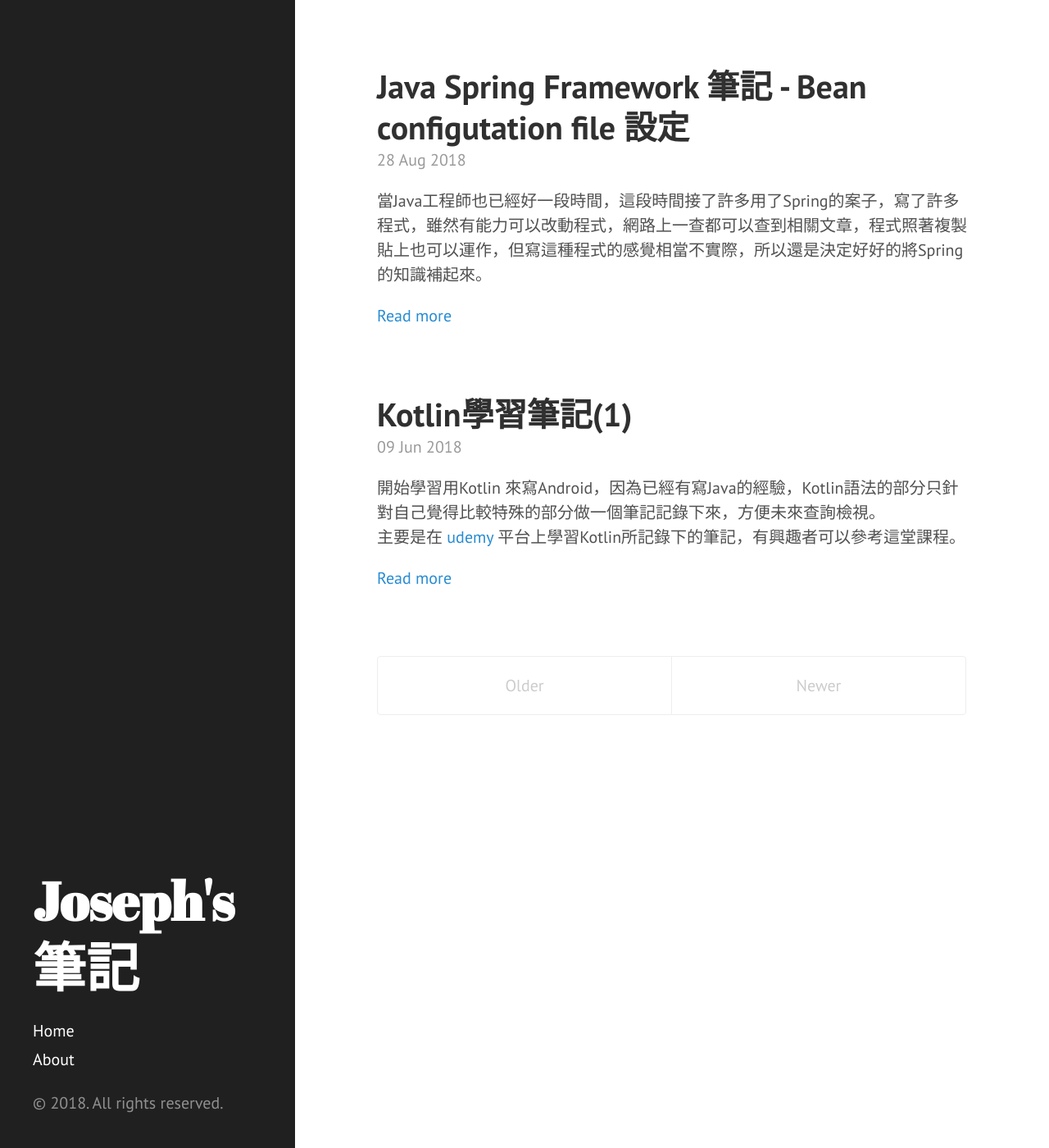
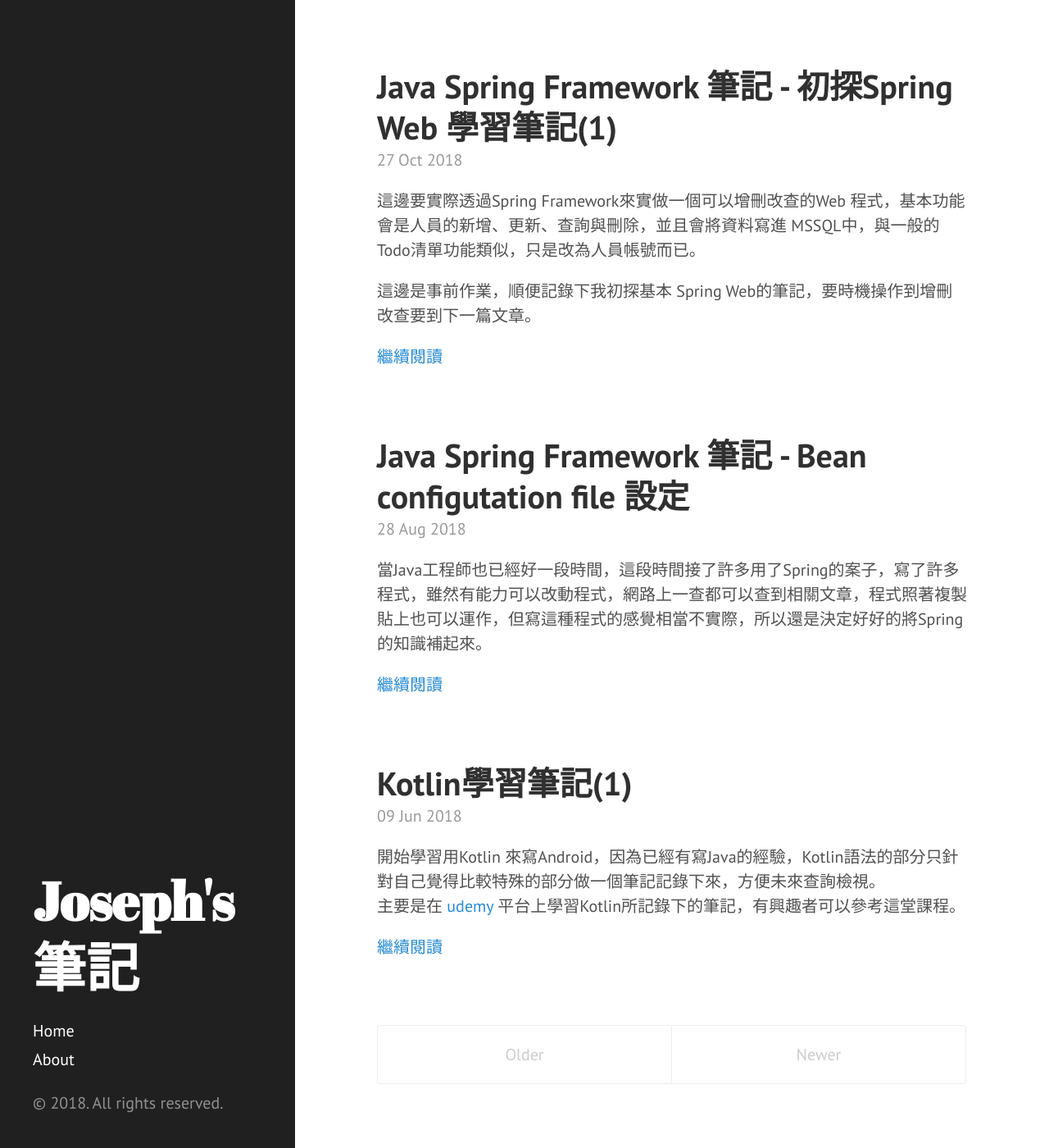
Before and after one commit to josephjsf/josephjsf.github.io, a Jekyll site: the page built from index.html, in a window 1280 px wide and 1400 px high. Shown: the whole window at 82% size. Built offline with Jekyll 4.4.1, drawn with Linux system fonts in a browser that asks for light colours; nearby versions of some CDN libraries; the list of posts is cut into pages by our own code; some of the changed lines change nothing that is shown.

Commit message:
add spring web basis

````diff
--- /dev/null
+++ b/_posts/java/2018/10/2018-10-27-spring-web-basic.md
@@ -0,0 +1,547 @@
+---
+title: Java Spring Framework 筆記 - 初探Spring Web 學習筆記(1)
+layout: post
+categories: Java
+tags:
+- Java
+- 筆記
+- Spring Framework
+---
+這邊要實際透過Spring Framework來實做一個可以增刪改查的Web 程式，基本功能會是人員的新增、更新、查詢與刪除，並且會將資料寫進 MSSQL中，與一般的Todo清單功能類似，只是改為人員帳號而已。
+
+這邊是事前作業，順便記錄下我初探基本 Spring Web的筆記，要時機操作到增刪改查要到下一篇文章。
+
+<!--more-->
+
+## 資料庫建立
+
+首先資料庫的部分，我是透過Docker安裝了MSSQL，安裝好後建立Database與一個Person Table：
+
+### 1. 建立Server
+
+```sql
+CREATE DATABASE Spring
+```
+
+### 2. 建立Person Table
+
+```SQL
+CREATE TABLE Person (
+    uuid UNIQUEIDENTIFIER not null,
+    firstName VARCHAR(30),
+    lastName VARCHAR(30),
+    gender CHAR(1),
+    email VARCHAR(320)
+    PRIMARY KEY (uuid)
+)
+
+```
+
+### 3. 新增資料
+
+這邊新增兩筆測試用的資料。
+
+```sql
+INSERT INTO dbo.Person values(
+    NEWID(),
+    'Mary',
+    'Huang',
+    'F',
+    'mary@example.com.tw'
+);
+
+INSERT INTO dbo.Person values(
+    NEWID(),
+    'Tom',
+    'Lin',
+    'M',
+    'tom@example.com.tw'
+);
+```
+
+## Spring Web 基礎
+
+接著建立一個Spring Website，先透過maven加入 dependency：
+
+
+```xml
+<project xmlns="http://maven.apache.org/POM/4.0.0" xmlns:xsi="http://www.w3.org/2001/XMLSchema-instance" xsi:schemaLocation="http://maven.apache.org/POM/4.0.0 http://maven.apache.org/xsd/maven-4.0.0.xsd">
+  <modelVersion>4.0.0</modelVersion>
+  <groupId>org.joseph.example</groupId>
+  <artifactId>spring-website</artifactId>
+  <version>0.0.1-SNAPSHOT</version>
+  <dependencies>
+  	<dependency>
+  		<groupId>org.springframework</groupId>
+  		<artifactId>spring-core</artifactId>
+  		<version>5.0.8.RELEASE</version>
+  	</dependency>
+  	<dependency>
+  		<groupId>org.springframework</groupId>
+  		<artifactId>spring-beans</artifactId>
+  		<version>5.0.8.RELEASE</version>
+  	</dependency>
+  	<dependency>
+  		<groupId>org.springframework</groupId>
+  		<artifactId>spring-context</artifactId>
+  		<version>5.0.8.RELEASE</version>
+  	</dependency>
+  	<dependency>
+  		<groupId>org.springframework</groupId>
+  		<artifactId>spring-jdbc</artifactId>
+  		<version>5.0.8.RELEASE</version>
+  	</dependency>
+  	<dependency>
+  		<groupId>org.springframework</groupId>
+  		<artifactId>spring-web</artifactId>
+  		<version>5.0.8.RELEASE</version>
+  	</dependency>
+  	<dependency>
+  		<groupId>org.springframework</groupId>
+  		<artifactId>spring-webmvc</artifactId>
+  		<version>5.0.8.RELEASE</version>
+  	</dependency>
+  	<dependency>
+  		<groupId>jstl</groupId>
+  		<artifactId>jstl</artifactId>
+  		<version>1.2</version>
+  	</dependency>
+  </dependencies>
+</project>
+```
+<img src="https://i.imgur.com/OlNxFcJ.png" alt="pom.xml設定" title="pom.xml設定">
+
+另外在專案上點**右鍵 ->  properties -> Deployment Assembly **，須要將Maven 加到路徑上
+
+<img src="https://i.imgur.com/2JpmHbe.png" alt="Deployment Assembly設定" title="Deployment Assembly設定">
+
+### 1. 建立Dispatch Servlet
+建立Dispatch Servlet的目的在於過濾所有的請求，所有送往 Server端的請求，都會由Spring將請求送往Dispatch Servlet，再由Dispatch Servlet尋要對應的controller做處理。
+
+在專案上點右鍵新增 Servlet，接著將 **Use an existing Servlet class or JSP** 選項勾起，接著選 Browse，找到Spring 內的 **Dispatch Servlet**
+
+<img src="https://i.imgur.com/tkYTk1s.png" alt="新增DispatchServlet" title="新增DispatchServlet">
+
+<img src="https://i.imgur.com/KJa8Scw.png" alt="選擇DispatchServlet" title="選擇DispatchServlet">
+
+如果在選擇Dispatch Servlet時出現沒有可用的Servlet訊息時，可以嘗試到**專案 -> Properties -> Targeted Runtimes**，將要佈屬的 Tomcat勾起來，如果沒有則自己建立一個，在新增完畢後，應該就可以選擇DisptachServlet類別：
+
+<img src="https://i.imgur.com/rHv6EKK.png" alt="設定Targeted Runtimes" title="設定Targeted Runtimes">
+
+
+完成後會在web.xml內看見所加入的 Dispatch Servlet設定：
+
+<img src="https://i.imgur.com/R3wWYUc.png" alt="web.xml設定" title="web.xml設定">
+
+接著我們調整Servlet設定：
+
+web.xml：
+
+```xml
+<?xml version="1.0" encoding="UTF-8"?>
+<web-app xmlns:xsi="http://www.w3.org/2001/XMLSchema-instance" xmlns="http://xmlns.jcp.org/xml/ns/javaee" xsi:schemaLocation="http://xmlns.jcp.org/xml/ns/javaee http://xmlns.jcp.org/xml/ns/javaee/web-app_3_1.xsd" id="WebApp_ID" version="3.1">
+  <display-name>spring-website</display-name>
+  <welcome-file-list>
+    <welcome-file>index.html</welcome-file>
+    <welcome-file>index.htm</welcome-file>
+    <welcome-file>index.jsp</welcome-file>
+    <welcome-file>default.html</welcome-file>
+    <welcome-file>default.htm</welcome-file>
+    <welcome-file>default.jsp</welcome-file>
+  </welcome-file-list>
+  <servlet>
+    <description></description>
+    <display-name>persons</display-name>
+    <servlet-name>persons</servlet-name>
+    <servlet-class>org.springframework.web.servlet.DispatcherServlet</servlet-class>
+    <load-on-startup>1</load-on-startup>
+  </servlet>
+  <servlet-mapping>
+    <servlet-name>persons</servlet-name>
+    <url-pattern>/</url-pattern>
+  </servlet-mapping>
+</web-app>
+```
+這邊改掉Servlet名稱，同時在servlet-mapping的地方，將url-pattern 改為 /，表示所有符合的請求都會進入 DispatchServlet中。
+
+### 2. 設定 bean configuration file
+web.xml中的 DispatchServlet須要讀取 Bean的設定檔，沒有設定的情況下，Spring在啟動時會自動找 WEB-INF目錄下**servletName-servlet.xml**，以這邊的例子來看就是 person-servlet.xml。
+因此我們在 WEB-INF目錄下建立一個 spring-bean-configuration-file，名稱為 persons-servlet.xml。
+
+若不希望以這種方式讀取bean設定檔，可以在web.xml Servlet設定的地方，加上init-param設定contextConfigLocation，指明對應的bean設定檔放在哪一個目錄下：
+
+```xml
+<servlet>
+		<description></description>
+		<display-name>persons</display-name>
+		<servlet-name>persons</servlet-name>
+		<servlet-class>org.springframework.web.servlet.DispatcherServlet</servlet-class>
+		<load-on-startup>1</load-on-startup>
+		<init-param>
+			<param-name>contextConfigLocation</param-name>
+			<param-value>/WEB-INF/path/to/config</param-value>
+		</init-param>
+	</servlet>
+```
+
+接著在person-servlet.xml設定檔中，namespace中須還要額外啟用 context與 mvc 兩項：
+
+<img src="https://i.imgur.com/CI1pEin.png" alt="bean設定" title="bean設定">
+
+接著加入下列設定：
+
+```xml
+<?xml version="1.0" encoding="UTF-8"?>
+<beans xmlns="http://www.springframework.org/schema/beans"
+	xmlns:xsi="http://www.w3.org/2001/XMLSchema-instance"
+	xmlns:mvc="http://www.springframework.org/schema/mvc"
+	xmlns:context="http://www.springframework.org/schema/context"
+	xsi:schemaLocation="http://www.springframework.org/schema/mvc http://www.springframework.org/schema/mvc/spring-mvc-4.3.xsd
+		http://www.springframework.org/schema/beans http://www.springframework.org/schema/beans/spring-beans.xsd
+		http://www.springframework.org/schema/context http://www.springframework.org/schema/context/spring-context-4.3.xsd">
+
+	<context:component-scan
+		base-package="org.joseph.example.controller">
+	</context:component-scan>
+	<mvc:annotation-driven></mvc:annotation-driven>
+</beans>
+```
+
+**context:component-scan**：目的在於掃描base-package特定的annotation，將其註冊為bean，以作為autowire物件管理。
+**mvc:annotation-driven**：就網路上查到的部分，簡單來說是透過這個設定，Spring會為程式自動註冊 8 個類別，分別有不同用途，而這次程式須要用到其中兩項：分別為 RequestMappingHandlerMapping與 BeanNameUrlHandlerMappring，分別用途為：
+
+1. RequestMappingHandlerMapping：用來處理@RequestMapping annotation
+2. BeanNameUrlHandlerMappring：處理 request url，使其對應到 controller
+
+
+### 3. 建立Controller
+在程式目錄下建立一個package：org.joseph.example，並在package下建立一個PersonController.java檔：
+
+PersonControl.java：
+```java
+package org.joseph.example.controller;
+
+import org.springframework.stereotype.Controller;
+import org.springframework.web.bind.annotation.RequestMapping;
+
+@Controller
+public class PersonController {
+
+	@RequestMapping("/")
+	public String showIndex() {
+		return "index";
+	}
+}
+```
+
+Controller建立好後，最後就是建立 View。
+
+### 4. 將Controller結果對應到 View
+
+在Controller處理完後，我們會須要決定結果要呈現什麼，透過哪一個jsp 檔案來呈現，
+而負責處理的稱為 ViewResolver，必須在bean configuration file中加入一個ViewResolver的bean。在Spring中有多個不同的 ViewResolver，這邊用到的是**InternalResourceViewResolver**。
+
+其中我們會設定兩個property：prefix與suffix，設定如下：
+
+```xml
+<?xml version="1.0" encoding="UTF-8"?>
+<beans xmlns="http://www.springframework.org/schema/beans"
+	xmlns:xsi="http://www.w3.org/2001/XMLSchema-instance"
+	xmlns:mvc="http://www.springframework.org/schema/mvc"
+	xmlns:context="http://www.springframework.org/schema/context"
+	xsi:schemaLocation="http://www.springframework.org/schema/mvc http://www.springframework.org/schema/mvc/spring-mvc-4.3.xsd
+		http://www.springframework.org/schema/beans http://www.springframework.org/schema/beans/spring-beans.xsd
+		http://www.springframework.org/schema/context http://www.springframework.org/schema/context/spring-context-4.3.xsd">
+
+	<bean id="jspViewResolver"
+		class="org.springframework.web.servlet.view.InternalResourceViewResolver">
+		<property name="prefix" value="/WEB-INF/jsps/"></property>
+		<property name="suffix" value=".jsp"></property>
+	</bean>
+
+	<context:component-scan
+		base-package="org.joseph.example.controller">
+	</context:component-scan>
+	<mvc:annotation-driven></mvc:annotation-driven>
+</beans>
+
+```
+當Controller處理完後，會回傳一個對應的字串回來，如index字串，接著會由 InternalResourceViewResolver處理，會依據所設定的 prefix與suffix，對應到 **prefix + controller回傳字串 + suffix**，即最後的結果會對應到 **/WEB-INF/jsps/index.jsp**。
+
+因此現在差最後一步，我們最後在 WEB-INF下新增一個目錄叫 jsps，並且加入任意一個JSP檔，檔名叫 index.jsp，到這邊基本的架構就完成了。
+
+### 5. 測試
+接著就可以開啟瀏覽器，輸入 localhost:8080/spring-website/，就會看見自己的JSP檔案呈現在畫面上。
+
+整個流程會變成：
+
+1. 程式收到請求
+2. / 路徑會對應到 person servlet，由person servlet來對應到所負責的 controller
+3. person controller收到請求，接著比對 RequestMapping路徑，找到RequestMapping("/")，故由showIndex method處理
+4. 處理完後回傳 index
+5. 接著由ViewResolver處理，這邊設定為 InternalResourceViewResolver，並設定了 prefix與suffix，所以最後View路徑會在 /WEB-INF/jsps/index.jsp
+6. 程式會到 /WEB-INF/jsps/index.jsp，將JSP呈現在畫面上。
+
+## 資料傳遞
+
+接著是紀錄如何讓controller中處理好的資料呈現到網頁上，做到動態資料的效果。
+
+### Session 資料處理
+
+第一個方式是透過 session來做到。
+
+RequestMapping還有其他參數可傳入，參考[Method Arguments](https://docs.spring.io/spring/docs/current/spring-framework-reference/web.html#mvc-ann-arguments) 可以知道，還可以傳入 session、request、response等資料，所以我們可以在controller中注入這些資料，這邊可以將資料放入session中，讓JSP從session將資料取出並顯示在畫面上：
+
+```java
+package org.joseph.example.controller;
+
+import org.springframework.stereotype.Controller;
+import org.springframework.web.bind.annotation.RequestMapping;
+
+@Controller
+public class PersonController {
+
+	@RequestMapping("/")
+	public String showIndex(javax.servlet.http.HttpSession session) {
+		session.setAttribute("name", "Joseph");
+		return "index";
+	}
+}
+```
+在session內放入 name為 Joseph字串，接著到 index.jsp中，使其顯示出來：
+
+```jsp
+<%@ page language="java" contentType="text/html; charset=UTF-8"
+	pageEncoding="UTF-8"%>
+<!DOCTYPE html>
+<html>
+<head>
+<meta charset="UTF-8">
+<title>Insert title here</title>
+</head>
+<body>
+	Hello
+	<%=session.getAttribute("name")%>
+</body>
+</html>
+```
+
+### ModelAndView
+另外還有透過ModelAndView來做到，ModelAndView中有一個Map物件，scope只有在 request階段有效，我們也可以將資料放到ModelAndView中的Map，並在JSP的地方將資料取出並印在畫面上。
+
+前面Controller的方法是透過回傳字串的方式給ViewResolver處理，ModelAndView可以想為是同一個方式的加強版。
+
+以程式碼來看：
+
+```java
+package org.joseph.example.controller;
+
+import java.util.Map;
+
+import org.springframework.stereotype.Controller;
+import org.springframework.web.bind.annotation.RequestMapping;
+import org.springframework.web.servlet.ModelAndView;
+
+@Controller
+public class PersonController {
+
+	@RequestMapping("/")
+	public ModelAndView showIndex(javax.servlet.http.HttpSession session) {
+		session.setAttribute("name", "Joseph");
+
+		ModelAndView mv = new ModelAndView("index");
+		// Only persist in request scope
+		Map<String, Object> map = mv.getModel();
+		map.put("name", "Tiffany");
+		return mv;
+	}
+}
+```
+
+原本showIndex方法會回傳String，現在改為回傳ModelAndView類別，在method內透過new方法，將原本要回傳的String作為參數傳入即可，效果與直接回傳String相同，差異在於ModelAndView有一個Map物件，**只存在與 request scope**。
+
+因此在map內一樣放入 name屬性物件，接著在JSP的地方呈現：
+
+```jsp
+<%@ page language="java" contentType="text/html; charset=UTF-8"
+	pageEncoding="UTF-8"%>
+<!DOCTYPE html>
+<html>
+<head>
+<meta charset="UTF-8">
+<title>Insert title here</title>
+</head>
+<body>
+	Hello Session:
+	<%=session.getAttribute("name")%><br /> Request:
+	<%=request.getAttribute("name")%>
+</body>
+</html>
+```
+
+<img src="https://i.imgur.com/cWZnfOb.png" alt="執行結果" title="執行結果">
+
+放在 ModelAndView的Model Map內的物件，可以在最後直接透過getAttribute存取。
+
+這邊為了傳遞資料讓View可已呈現，所以建立了ModelAndView，不過參考官方文件，其實還可以讓程式碼更簡單，就是讓Spring在 method內注入 Model物件，先看程式：
+
+這邊改寫剛剛的 showIndex method：
+
+```java
+	@RequestMapping("/")
+	public String showIndex(javax.servlet.http.HttpSession session, Model model) {
+		session.setAttribute("name", "Joseph");
+
+		model.addAttribute("name", "Tiffany");
+		return "index";
+	}
+```
+第一個是回傳刑別改為String，第二個是這邊注入了一個 model物件，原本設在 Map內的key and value，現在改設在Model物件內，之後執行程式，可以得到相同的結果。
+
+**雖然寫法不同，但是做到的效果都是一樣的。**
+
+## 資料呈現
+
+
+1. JSP中JAVA專用的 <%=variableName%>
+2. Spring Expression Language
+3. Spring Expression Language 搭配 JSTL (須要jstl.jar須要jstl.jar) [Official](https://docs.oracle.com/javaee/5/jstl/1.1/docs/tlddocs/)
+
+這邊直接透過程式來展示：
+
+PersonController：
+
+```java
+package org.joseph.example.controller;
+
+import org.springframework.stereotype.Controller;
+import org.springframework.ui.Model;
+import org.springframework.web.bind.annotation.RequestMapping;
+
+@Controller
+public class PersonController {
+
+	@RequestMapping("/")
+	public String showIndex(Model model) {
+		model.addAttribute("hello", "<b>Hello World</b>");
+		return "index";
+	}
+}
+```
+
+index.jsp：
+
+```jsp
+<%@ page language="java" contentType="text/html; charset=UTF-8"
+	pageEncoding="UTF-8"%>
+<%@taglib prefix="c" uri="http://java.sun.com/jsp/jstl/core" %>
+
+<!DOCTYPE html>
+<html>
+<head>
+<meta charset="UTF-8">
+<title>Insert title here</title>
+</head>
+<body>
+	Request: <%=request.getAttribute("name")%><br>
+	SPEL:${name}<br/>
+	JSTL: <c:out value="${name}" /><br/>
+</body>
+</html>
+```
+
+**如果要在JSP中使用JSTL tag，則在最上方必須加入一行宣告。**
+執行結果如下：
+
+<img src="https://i.imgur.com/LQWvJmR.png" alt="執行結果" title="執行結果">
+
+這邊在model中放入一個特殊字串，然後分別透過三種方式呈現出來，
+SPEL可以直接取得 model 中的資料，所以直接透過 ${name}即可以取出資料；JSTL 的好處是預設就會過濾掉字串中的特殊字元，所以\<b\>與\</b\>字串就不會被視為html tag。
+
+一般來說，若讓字串中特殊字元在網頁上直接被直接呈現，可能會有安全性問題，所以建議在呈現資料到畫面上時，要對字串做跳脫處理，除了JSTL 預設就會做到外，還可以考慮透過其他第三方Library 來協助。
+
+## JNDI(Java Naming and Directory Interface)
+
+詳細的說明可以參考[Tomcat JNDI](https://tomcat.apache.org/tomcat-8.5-doc/jndi-datasource-examples-howto.html)的說明
+
+1. 開啟 contex.xml：在 tomcat_dir/conf目錄下，可以找到 context.xml，我們可以在這個檔案內定義JNDI的來源。
+
+<img src="https://i.imgur.com/G35YqHn.png" alt="context.xml" title="context.xml">
+2. 加入 MSSQL JDBC dependency
+要連MSSQL資料庫，必須先將MSSQL用的JDBC Driver加入 pom設定檔中
+
+```xml
+  	<dependency>
+  		<groupId>com.microsoft.sqlserver</groupId>
+  		<artifactId>mssql-jdbc</artifactId>
+  		<version>6.4.0.jre8</version>
+  	</dependency>
+```
+
+3. 加入設定：
+這邊可以參考官網上的語法，不過官網是用MySQL作為範例，我這邊是改為MSSQL，所以須要調整Driver類別與Url寫法，所使用的Driver類別必須另外下載 mssql-jdbc-6.x的jar檔才可以找到，這邊用到是**SQLServerDriver.class**：
+
+```xml
+<?xml version="1.0" encoding="UTF-8"?>
+
+<Context>
+
+	<!-- Default set of monitored resources. If one of these changes, the -->
+	<!-- web application will be reloaded. -->
+	<WatchedResource>WEB-INF/web.xml</WatchedResource>
+	<WatchedResource>${catalina.base}/conf/web.xml</WatchedResource>
+
+	<!-- Uncomment this to disable session persistence across Tomcat restarts -->
+	<!-- <Manager pathname="" /> -->
+
+	<Resource name="jdbc/mydb" auth="Container"
+		type="javax.sql.DataSource" maxTotal="100" maxIdle="30"
+		maxWaitMillis="10000" username="sa"
+		password="qgTVwxQ9uLmv9KxnaFex9GMGXPLTBd@a2DcxmDM."
+		driverClassName="com.microsoft.sqlserver.jdbc.SQLServerDriver"
+		url="jdbc:sqlserver://127.0.0.1:1433;databaseName=SpringDB;" />
+</Context>
+```
+4. 設定 web.xml
+開啟web.xml，在檔案中加入JNDI的參考：
+
+```xml
+	<resource-ref>
+      <description>DB Connection</description>
+      <res-ref-name>jdbc/mydb</res-ref-name>
+      <res-type>javax.sql.DataSource</res-type>
+      <res-auth>Container</res-auth>
+  </resource-ref>
+```
+
+5. 測試連線
+可以參考官網的例子，然後調整語法：
+```jsp
+<%@ page language="java" contentType="text/html; charset=UTF-8"
+	pageEncoding="UTF-8"%>
+<%@taglib prefix="c" uri="http://java.sun.com/jsp/jstl/core" %>
+<%@ taglib uri="http://java.sun.com/jsp/jstl/sql" prefix="sql" %>
+
+<sql:query var="rs" dataSource="jdbc/mydb">
+select * from Person
+</sql:query>
+<!DOCTYPE html>
+<html>
+<head>
+<meta charset="UTF-8">
+<title>Insert title here</title>
+</head>
+<body>
+<c:forEach var="row" items="${rs.rows}">
+    FirstName: ${row.firstName}<br/>
+    LastName: ${row.lastName}<br/>
+    Gender: ${row.gender}<br/>
+    Email: ${row.email}<br/>
+</c:forEach>
+</body>
+</html>
+```
+
+<img src="https://i.imgur.com/Gygxv6w.png" alt="連線測試" title="連線測試">
+
+到這邊後，從接收請求到畫面呈現，與連至資料庫的部分都沒問題了，下一篇會加入增刪改查的功能。
--- a/index.html
+++ b/index.html
@@ -15,7 +15,7 @@ title: Home
     <span class="post-date">{{ post.date | date_to_string }}</span>
     {{ post.excerpt }}
     {% if post.excerpt != post.content %}
-      <a href="{{ post.url }}">Read more</a>
+      <a href="{{ post.url }}">繼續閱讀</a>
     {% endif %}
   </div>
   {% endfor %}
````
